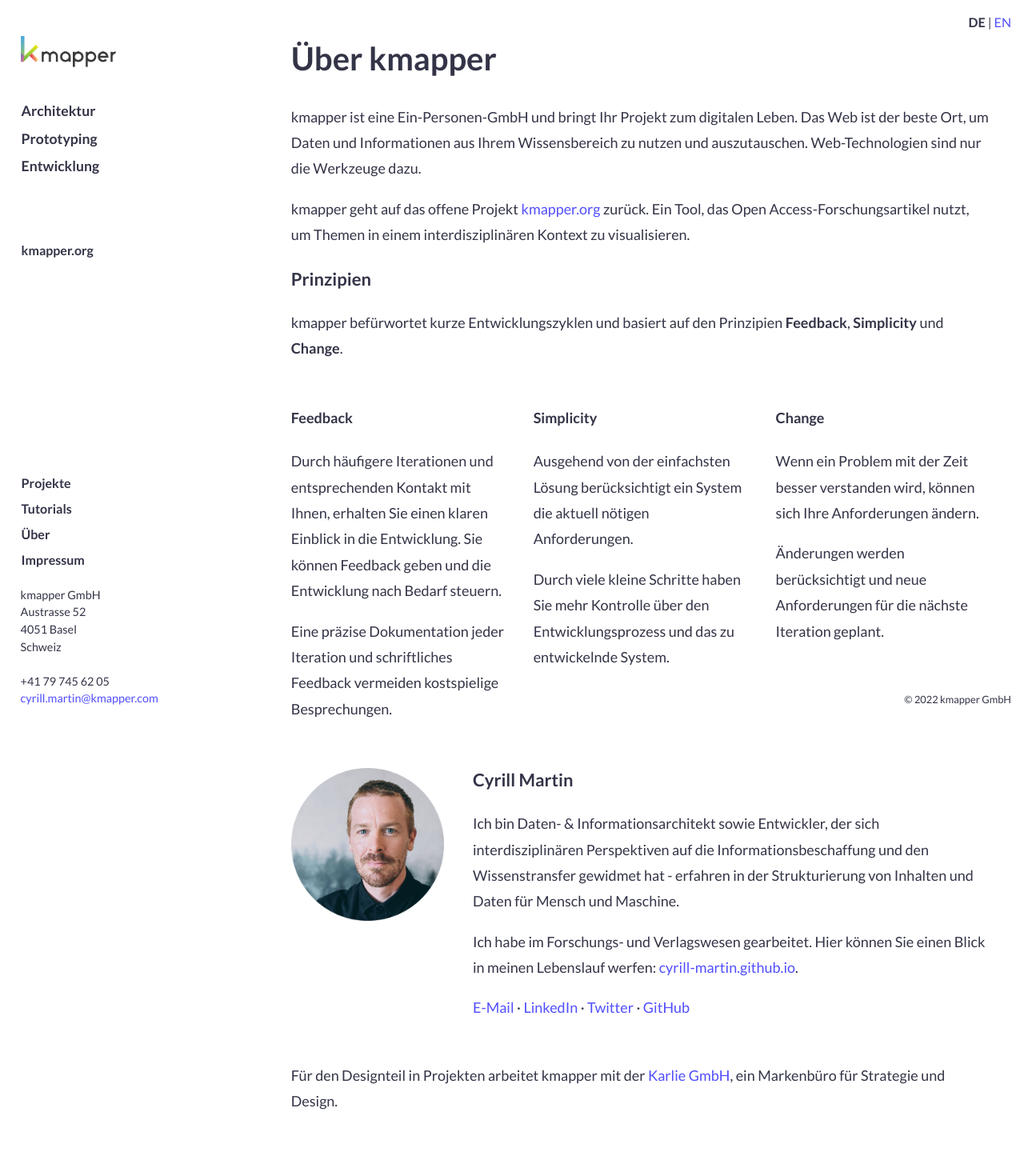
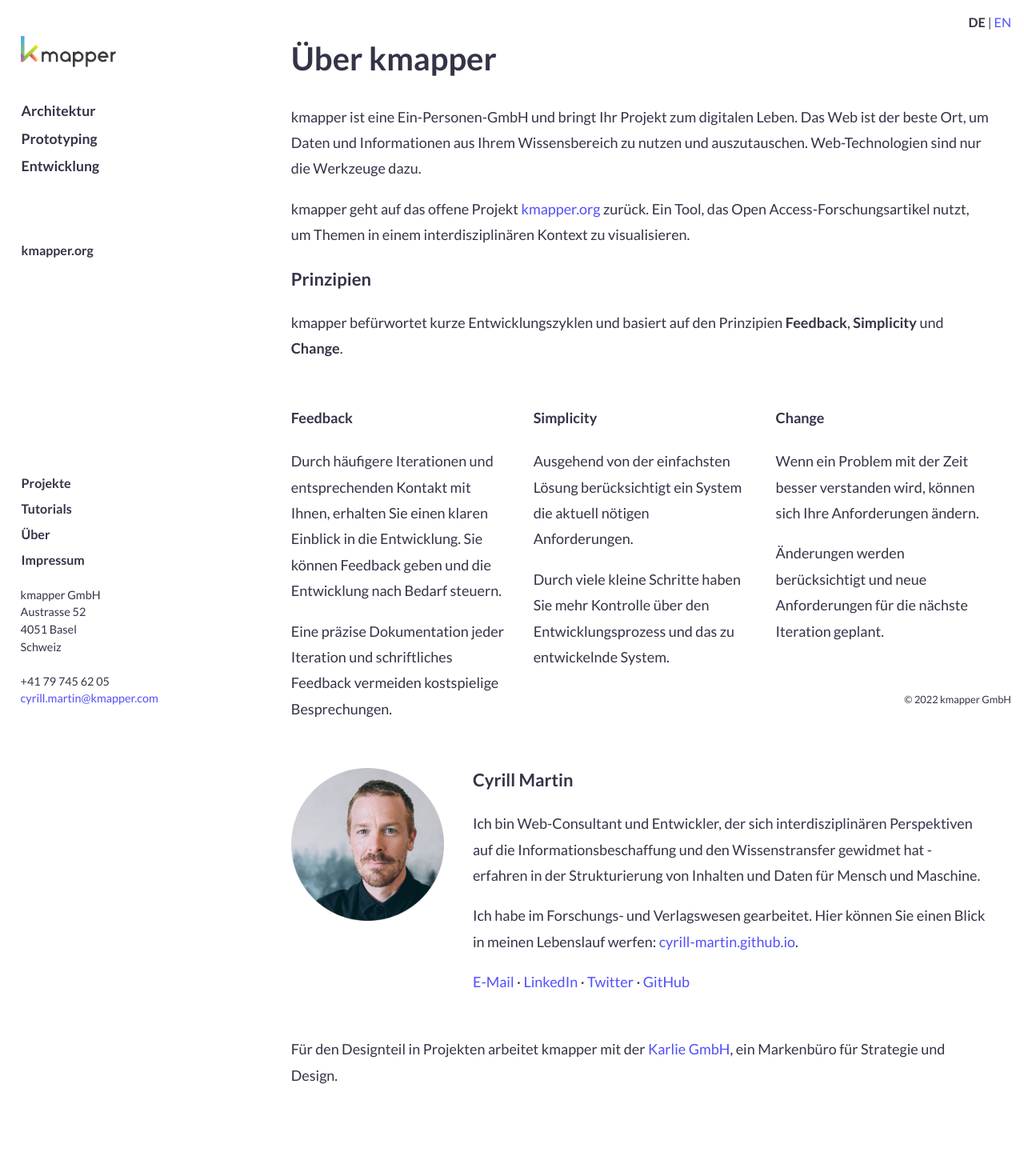
Before and after one commit to cyrill-martin/kmapper.com, a Jekyll site: the page built from src/sites/_de/ueber.md, in a window 1280 px wide. Shown: the whole page at 80% size. Built offline with Jekyll 4.4.1, drawn with Linux system fonts in a browser that asks for light colours; comment, search, counter and statistics services are not loaded; after the commit the page ends 1412 px from its top, so only the background shows below that.

```diff
--- a/src/sites/_de/ueber.md
+++ b/src/sites/_de/ueber.md
@@ -33,7 +33,7 @@ p-2-change: Änderungen werden berücksichtigt und neue Anforderungen für die n
 people:
 - name: Cyrill Martin
   image: cyrill.png
-  desc: <p>Ich bin Daten- & Informationsarchitekt sowie Entwickler, der sich interdisziplinären Perspektiven auf die Informationsbeschaffung und den Wissenstransfer gewidmet hat - erfahren in der Strukturierung von Inhalten und Daten für Mensch und Maschine.</p><p>Ich habe im Forschungs- und Verlagswesen gearbeitet. Hier können Sie einen Blick in meinen Lebenslauf werfen&#58; <a href="https://cyrill-martin.github.io/" target="_blank">cyrill-martin.github.io</a>.</p>
+  desc: <p>Ich bin Web-Consultant und Entwickler, der sich interdisziplinären Perspektiven auf die Informationsbeschaffung und den Wissenstransfer gewidmet hat - erfahren in der Strukturierung von Inhalten und Daten für Mensch und Maschine.</p><p>Ich habe im Forschungs- und Verlagswesen gearbeitet. Hier können Sie einen Blick in meinen Lebenslauf werfen&#58; <a href="https://cyrill-martin.github.io/" target="_blank">cyrill-martin.github.io</a>.</p>
   socials:
     - <a href="https://www.linkedin.com/in/cyrill-martin-b7177a12b/" target="_blank">LinkedIn</a>
     - <a href="https://twitter.com/cyrill_martin/" target="_blank">Twitter</a>
```
Also changed, not shown: src/sites/_en/about.md (+1 -1 lines).
